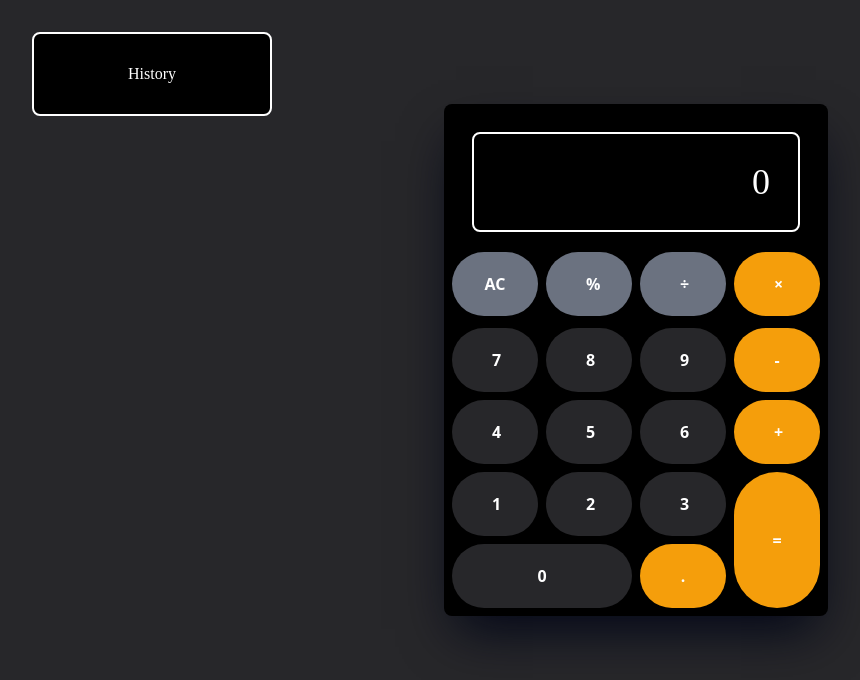
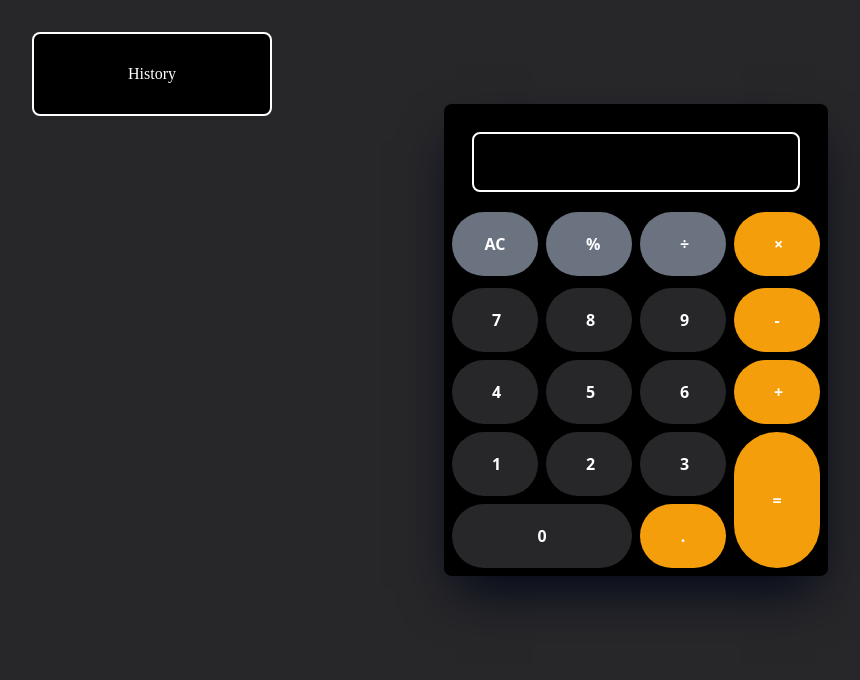
Before and after one commit to natheerah24/react-calculator, a React (Vite) app: page / in a window 1280 px wide. Shown: the top 680 px of the page, without its empty margins (4-864 px from the left). Built offline with nearby package versions, Linux system fonts and the light colour scheme; a web font is replaced by a local one.

Commit message:
bug fixes

```diff
--- a/src/components/Display.jsx
+++ b/src/components/Display.jsx
@@ -5,12 +5,13 @@ const Display = () => {
     const operatorArr = ['+', '-', '*', '/', '.', '%'];
 
     if (operatorArr.includes(calculator.evaluationString.at(-2)) && operatorArr.includes(calculator.evaluationString.at(-1))) {
-        calculator.evaluationString = calculator.evaluationString.slice(0, -1)
+        calculator.evaluationString = calculator.evaluationString.replace(calculator.evaluationString.at(-2), "")
     }
+
     return (
         <div className={"bg-black rounded-lg m-5 text-white text-right p-7 border-2 border-white font-display overflow-auto"}>
             <span
-                className={`font-mono text-4xl ${!calculator.evaluationString && !calculator.result ? 'animate-blink' : ''}`}>{calculator.evaluationString || calculator.result}</span>
+                className={`font-mono text-4xl ${!calculator.evaluationString && !calculator.result ? 'animate-blink' : ''}`}>{calculator.evaluationString }</span>
         </div>
     )
 }
--- a/src/contexts/Calculator.jsx
+++ b/src/contexts/Calculator.jsx
@@ -75,7 +75,7 @@ function calculatorReducer(state, action) {
 
             return {
                 ...state,
-                evaluationString: '',
+                evaluationString: `${result}`,
                 result,
                 history: [...state.history, { cal }],
             };
```
